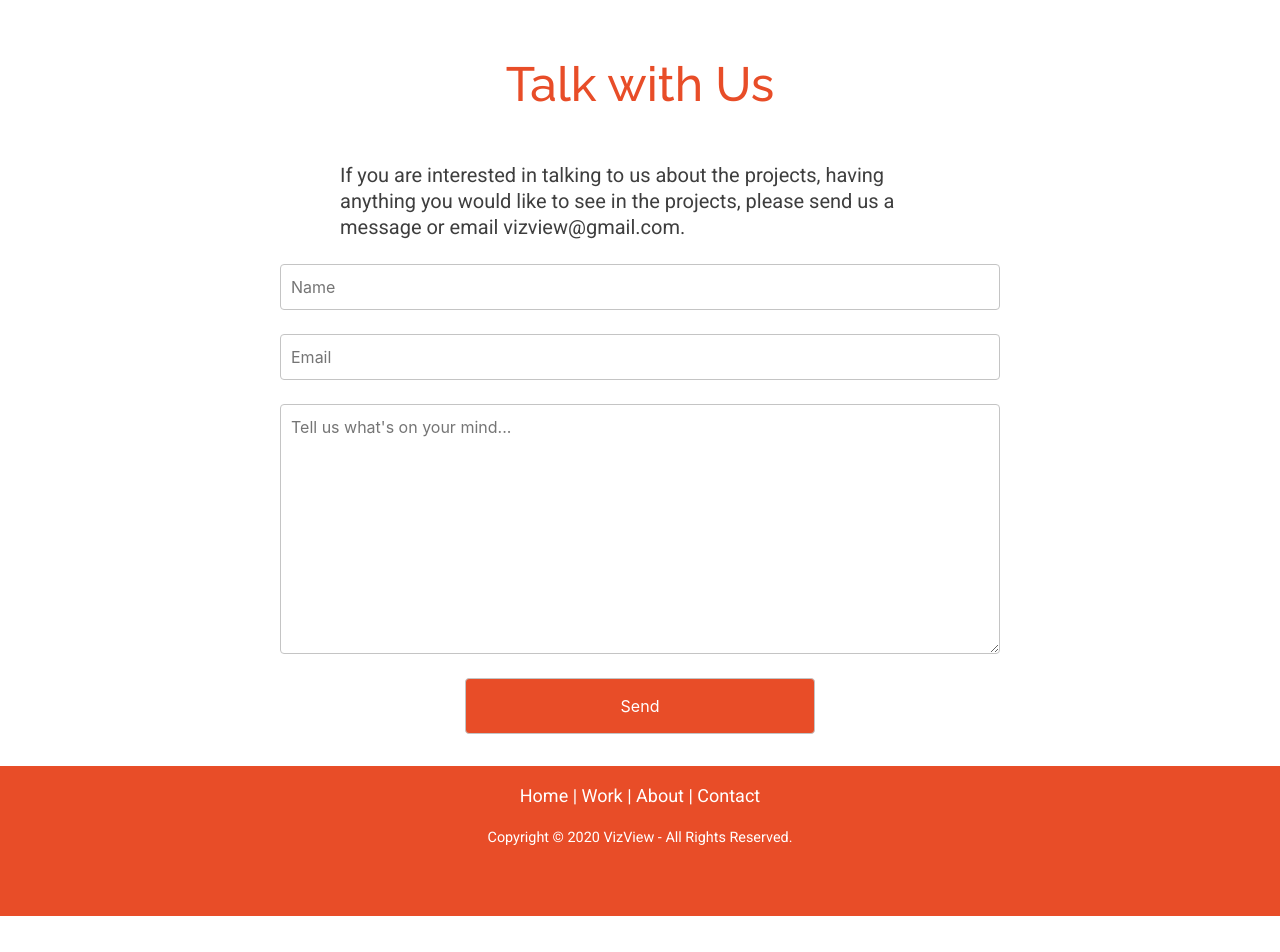
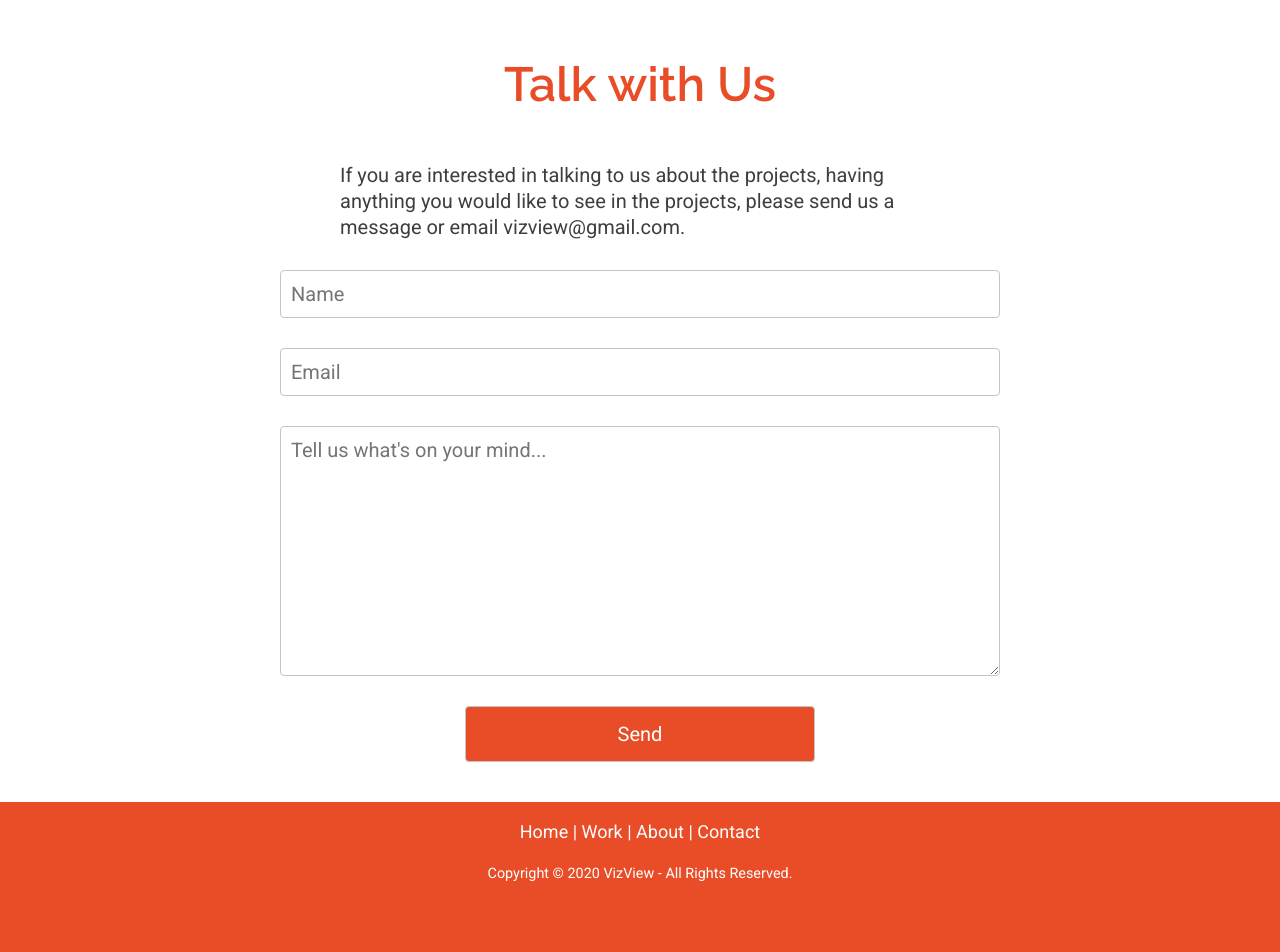
Before and after one commit to vizview/landing-site, a React (Create React App) app: page /contact in a window 1280 px wide. Shown: the part 72-1024 px from the top of the page. Before the commit the page ends 988 px from the top, so only its background shows below. Built offline with nearby package versions, Linux system fonts and the light colour scheme.

Commit message:
fix code style - add universal variables

```diff
--- a/src/App.css
+++ b/src/App.css
@@ -1,9 +1,29 @@
 @import url("https://fonts.googleapis.com/css2?family=Raleway:ital,wght@0,100;0,200;0,300;0,400;0,500;0,600;0,700;0,800;0,900;1,100;1,200;1,300;1,400;1,500;1,600;1,700;1,800;1,900&display=swap");
 @import url("https://fonts.googleapis.com/css2?family=Roboto:ital,wght@0,100;0,300;0,400;0,500;0,700;0,900;1,100;1,300;1,400;1,500;1,700;1,900&display=swap");
+
+@import url("./Variables.css");
 
 html,
 body {
   height: 100%;
   margin: 0;
   padding: 0;
+  font-family: var(--body-font-family);
+  font-size: var(--body-sm-font-size);
+  line-height: var(--body-sm-line-height);
 }
+
+h1,
+h2,
+h3,
+h4 {
+  font-family: var(--title-font-family);
+  font-weight: var(--title-font-weight);
+}
+
+p {
+  font-family: var(--body-font-family);
+  font-size: var(--body-sm-font-size);
+  line-height: var(--body-sm-line-height);
+  color: var(--dark-grey);
+}
--- a/src/components/Footer/Footer.css
+++ b/src/components/Footer/Footer.css
@@ -8,7 +8,7 @@
   line-height: 60px;
   background-color: var(--primary-color);
   color: var(--white);
-  font-family: "Roboto", serif;
+  font-family: var(--body-font-family);
   font-size: 18px;
 }
 
--- a/src/container/VizView/Contact/Contact.css
+++ b/src/container/VizView/Contact/Contact.css
@@ -7,7 +7,6 @@
 
 h2 {
   text-align: center;
-  font-family: var(--h2-font-family);
   font-size: var(--h2-font-size);
   color: var(--primary-color);
   margin-bottom: 1em;
@@ -18,10 +17,6 @@ h2 {
   width: 50%;
   min-width: 350px;
   margin: 0 auto;
-  font-family: "Roboto", serif;
-  font-size: var(--body-sm-font-size);
-  line-height: 26px;
-  color: var(--dark-grey);
 }
 
 .contact-intro > a {
--- a/src/container/VizView/Home/Slogan/Slogan.css
+++ b/src/container/VizView/Home/Slogan/Slogan.css
@@ -5,7 +5,6 @@
 }
 
 .slogan h1 {
-  font-family: var(--title-font-family);
   max-width: 1000px;
   margin: 0 auto;
   font-size: var(--title-font-size);
--- a/src/container/VizView/Home/WhatWeDo/WhatWeDo.css
+++ b/src/container/VizView/Home/WhatWeDo/WhatWeDo.css
@@ -11,7 +11,6 @@
 }
 
 .works-wrapper h4 {
-  font-family: var(--h2-font-family);
   color: var(--dark-grey);
   text-align: center;
   font-weight: 600;
--- a/src/container/VizView/Work/Work.css
+++ b/src/container/VizView/Work/Work.css
@@ -6,7 +6,6 @@ p {
 
 h1 {
   color: var(--dark-grey);
-  font-family: var(--h2-font-family);
   font-size: var(--h2-font-size);
   font-weight: var(--h2-font-weight);
 }
--- a/src/index.css
+++ b/src/index.css
@@ -1,14 +1,5 @@
-@import url("./Variables.css");
-
 body {
   margin: 0;
   padding: 0;
   font-family: sans-serif;
 }
-
-p {
-  font-family: var(--body-font-family);
-  font-size: var(--body-sm-font-size);
-  line-height: var(--body-sm-line-height);
-  color: var(--dark-grey);
-}
```
Also changed, not shown: src/App.js (+6 -9 lines).
